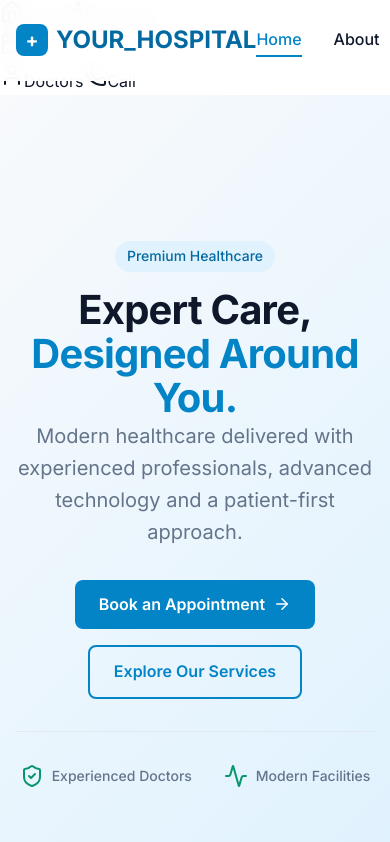
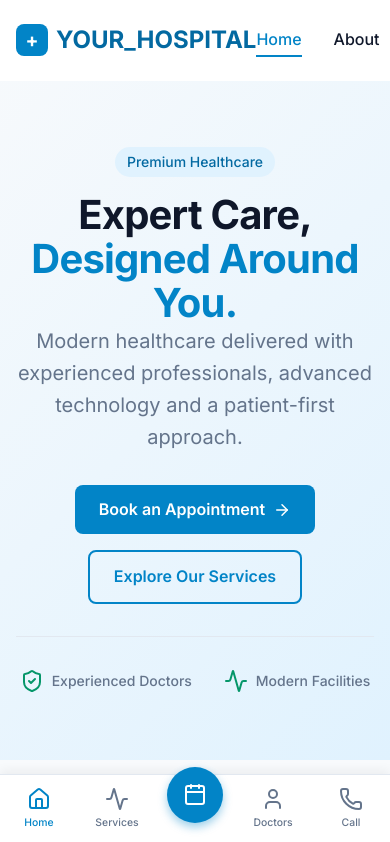
Before and after one commit to kartikgadhiya24-dev/hospital-demo-web, a React (Vite) app: page / in a window 390 px wide. Shown: the top 842 px of the page. Built offline with nearby package versions, Linux system fonts and the light colour scheme.

Commit message:
Update src/components/Header.css for new mobile design

```diff
--- a/src/components/Header.css
+++ b/src/components/Header.css
@@ -3,7 +3,7 @@
   top: 0;
   left: 0;
   width: 100%;
-  background: rgba(255, 255, 255, 0.95);
+  background: rgba(255, 255, 255, 0.98);
   backdrop-filter: blur(10px);
   z-index: 1000;
   border-bottom: 1px solid transparent;
@@ -97,48 +97,146 @@
   color: var(--primary);
 }
 
+/* Mobile Top Actions */
+.mobile-top-actions {
+  display: flex;
+  align-items: center;
+  gap: 1rem;
+}
+
+.btn-icon-primary {
+  display: flex;
+  align-items: center;
+  justify-content: center;
+  width: 40px;
+  height: 40px;
+  background: var(--primary-light);
+  color: var(--primary);
+  border-radius: 50%;
+}
+
 .mobile-menu-toggle {
+  background: transparent;
+  color: var(--text-main);
+  display: flex;
+  align-items: center;
+  justify-content: center;
+}
+
+/* Mobile Full Screen Menu Overlay */
+.mobile-menu-overlay {
+  position: fixed;
+  top: 0;
+  left: 0;
+  width: 100%;
+  height: 100vh;
+  background: white;
+  z-index: 1001;
+  animation: slideIn 0.3s cubic-bezier(0.16, 1, 0.3, 1) forwards;
+  display: flex;
+  flex-direction: column;
+}
+
+.mobile-menu-inner {
+  padding: 1.5rem;
+  height: 100%;
+  display: flex;
+  flex-direction: column;
+}
+
+.mobile-menu-header {
+  display: flex;
+  justify-content: space-between;
+  align-items: center;
+  margin-bottom: 3rem;
+}
+
+.mobile-menu-close {
   background: transparent;
   color: var(--text-main);
   padding: 0.5rem;
 }
 
-/* Mobile Menu */
-.mobile-menu {
-  position: absolute;
-  top: 100%;
-  left: 0;
-  width: 100%;
-  background: white;
-  border-bottom: 1px solid var(--border-color);
-  box-shadow: var(--shadow-md);
-  animation: slideDown 0.3s ease-out forwards;
+.mobile-full-nav {
+  display: flex;
+  flex-direction: column;
+  gap: 1.5rem;
+  flex: 1;
 }
 
-.mobile-menu-inner {
-  padding: var(--space-md) var(--space-sm);
+.mobile-full-nav-link {
+  font-size: 1.5rem;
+  font-weight: 600;
+  color: var(--text-main);
+  transition: color 0.2s;
 }
 
-.mobile-nav {
-  display: flex;
-  flex-direction: column;
-  gap: 1rem;
-  margin-bottom: var(--space-md);
-}
-
-.mobile-nav-link {
-  font-size: 1.125rem;
-  font-weight: 500;
-  color: var(--text-main);
-  padding: 0.5rem 0;
-  border-bottom: 1px solid var(--bg-alt);
-}
-
-.mobile-nav-link.active {
+.mobile-full-nav-link.active {
   color: var(--primary);
 }
 
-@keyframes slideDown {
-  from { opacity: 0; transform: translateY(-10px); }
-  to { opacity: 1; transform: translateY(0); }
+.mobile-full-actions {
+  margin-top: auto;
+  padding-bottom: 2rem;
 }
+
+.w-full {
+  width: 100%;
+  justify-content: center;
+}
+
+/* Mobile Bottom App Bar */
+.mobile-bottom-bar {
+  position: fixed;
+  bottom: 0;
+  left: 0;
+  width: 100%;
+  height: 70px;
+  background: white;
+  border-top: 1px solid var(--border-color);
+  box-shadow: 0 -4px 10px rgba(0,0,0,0.05);
+  display: flex;
+  justify-content: space-around;
+  align-items: center;
+  z-index: 999;
+  padding-bottom: env(safe-area-inset-bottom);
+}
+
+.bottom-bar-item {
+  display: flex;
+  flex-direction: column;
+  align-items: center;
+  justify-content: center;
+  gap: 4px;
+  color: var(--text-muted);
+  font-size: 0.65rem;
+  font-weight: 500;
+  flex: 1;
+  height: 100%;
+}
+
+.bottom-bar-item.active {
+  color: var(--primary);
+}
+
+.center-cta {
+  position: relative;
+  top: -15px;
+}
+
+.center-cta-inner {
+  width: 56px;
+  height: 56px;
+  background: var(--primary);
+  color: white;
+  border-radius: 50%;
+  display: flex;
+  align-items: center;
+  justify-content: center;
+  box-shadow: 0 4px 10px rgba(2, 132, 199, 0.4);
+}
+
+@keyframes slideIn {
+  from { transform: translateX(100%); }
+  to { transform: translateX(0); }
+}
```
